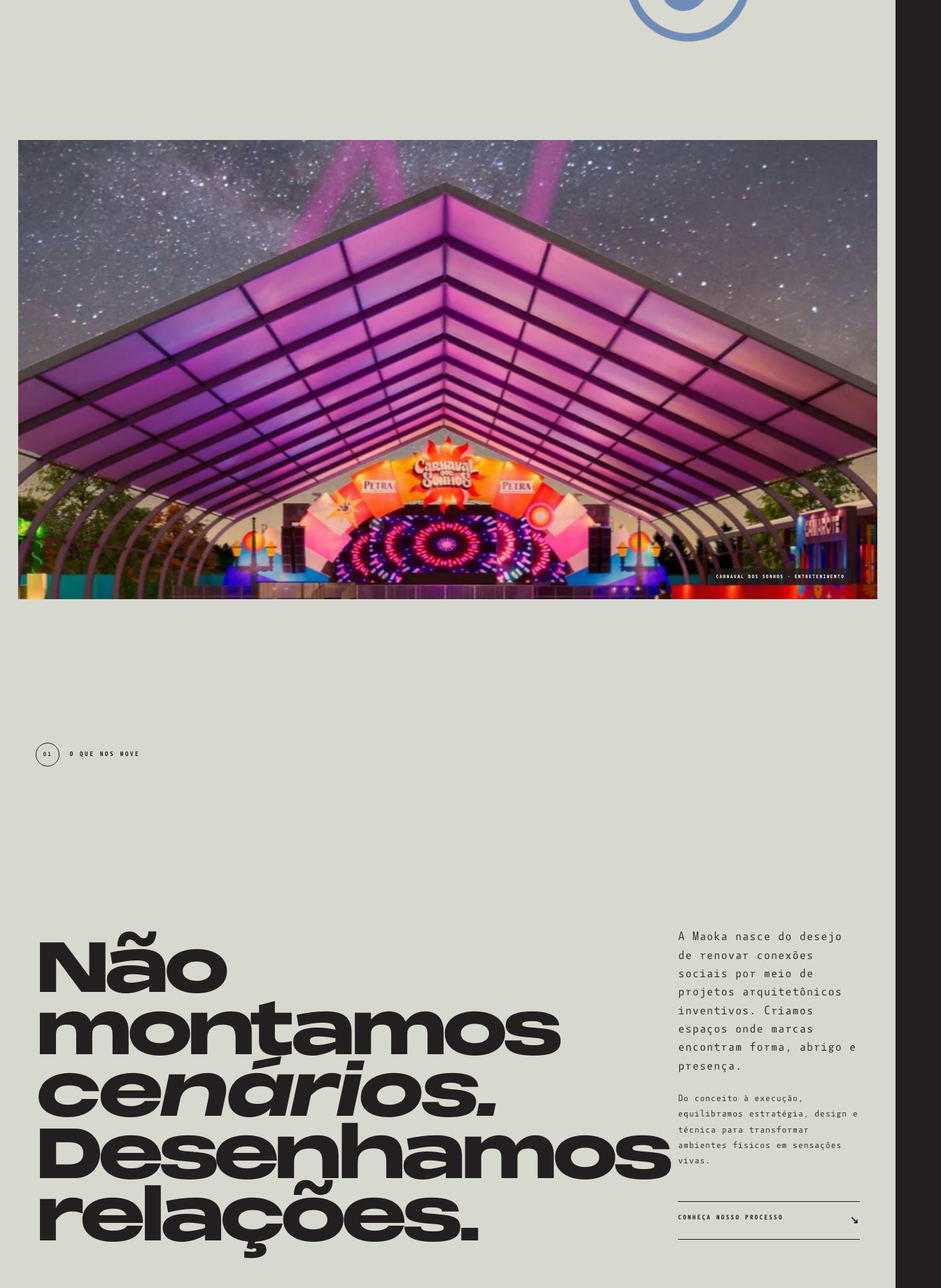
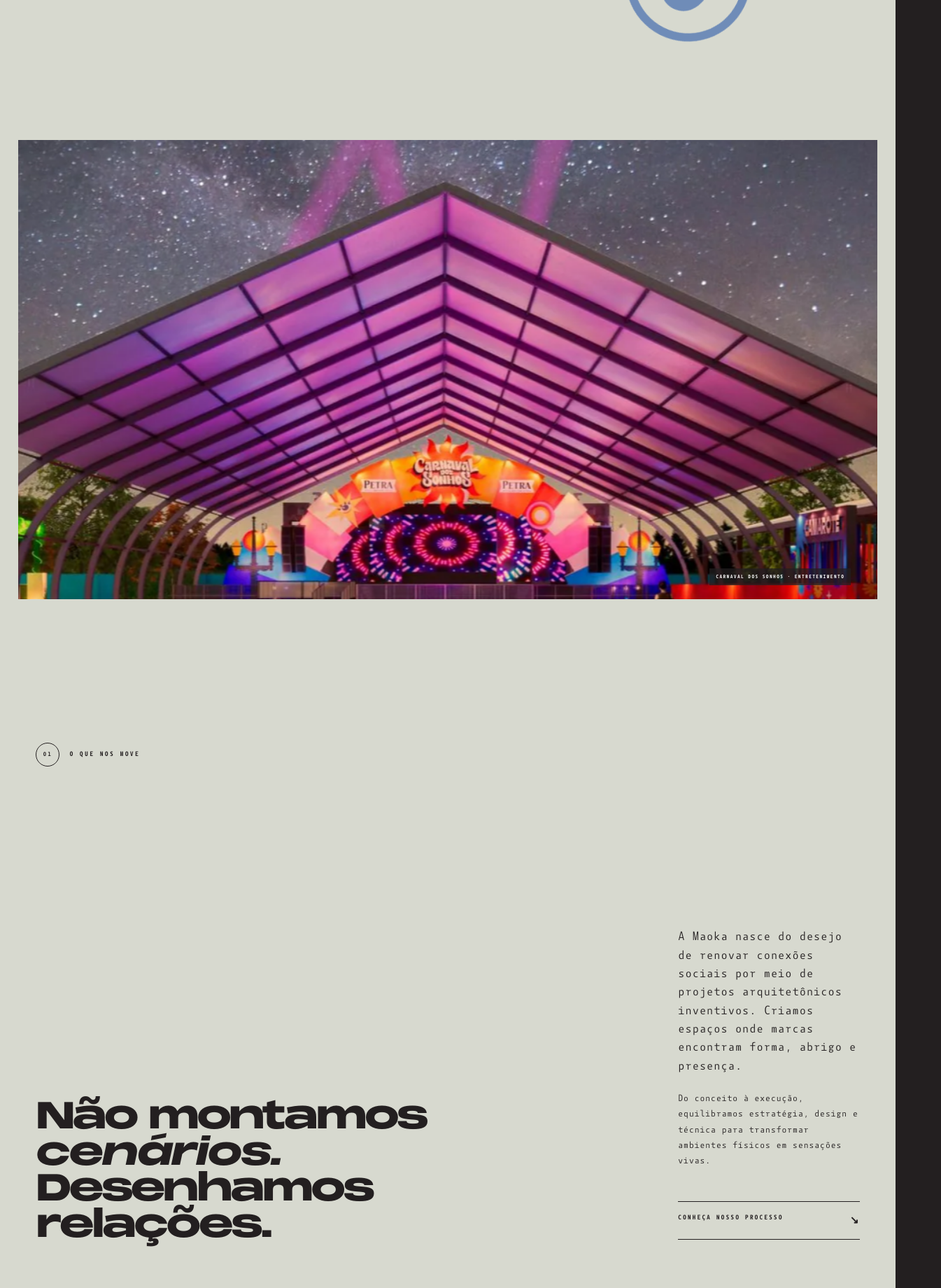
Before and after one commit to tiagojardim83/Site_Maoka, a Next.js app: page / in a window 1280 px wide. Shown: the part 600-2440 px from the top of the page at 70% size, 1345 px wide, since content can reach past the window. Built offline with nearby package versions, Linux system fonts and the light colour scheme; no server answers.

Commit message:
Corrige marca, menu e títulos no desktop

```diff
--- a/app/globals.css
+++ b/app/globals.css
@@ -194,19 +194,11 @@ body:has(a:hover, button:hover) .cursor {
 }
 
 .site-header .brand-logo {
-  filter: brightness(0) saturate(100%) invert(14%) sepia(98%) saturate(7489%) hue-rotate(3deg) brightness(97%) contrast(112%);
+  filter: none;
 }
 
 .footer .brand-logo {
   filter: brightness(0) saturate(100%) invert(91%) sepia(6%) saturate(191%) hue-rotate(33deg) brightness(98%) contrast(90%);
-}
-
-.site-header--scrolled .brand-logo {
-  filter: brightness(0) saturate(100%) invert(14%) sepia(98%) saturate(7489%) hue-rotate(3deg) brightness(97%) contrast(112%);
-}
-
-.site-header--menu .brand-logo {
-  filter: brightness(0) saturate(100%) invert(14%) sepia(98%) saturate(7489%) hue-rotate(3deg) brightness(97%) contrast(112%);
 }
 
 .header-brand {
@@ -269,9 +261,9 @@ body:has(a:hover, button:hover) .cursor {
 .site-header--scrolled .menu-shell { top: 21px; }
 
 .menu-shell.is-open {
-  top: 24px;
-  width: min(82vw, 620px);
-  height: min(82svh, 720px);
+  top: clamp(24px, 3.5vh, 38px);
+  width: min(88vw, 1180px);
+  height: min(88svh, 860px);
   border-radius: 4px;
   box-shadow: 0 20px 55px rgba(var(--ink-rgb), .18);
 }
@@ -309,15 +301,26 @@ body:has(a:hover, button:hover) .cursor {
 
 .menu-toggle span:first-of-type { top: 10px; }
 .menu-toggle span:last-child { top: 17px; }
-.menu-toggle.is-open span:first-of-type { top: 14px; transform: rotate(45deg); }
-.menu-toggle.is-open span:last-child { top: 14px; transform: rotate(-45deg); }
+.menu-toggle.is-open {
+  height: 72px;
+  padding: 0 84px 0 clamp(28px, 4vw, 58px);
+  display: flex;
+  align-items: center;
+}
+.menu-toggle.is-open span {
+  top: 50%;
+  right: clamp(28px, 4vw, 58px);
+  width: 30px;
+}
+.menu-toggle.is-open span:first-of-type { top: 50%; transform: translateY(-.5px) rotate(45deg); }
+.menu-toggle.is-open span:last-child { top: 50%; transform: translateY(-.5px) rotate(-45deg); }
 
 .menu-panel {
   position: absolute;
   inset: 0;
   width: 100%;
   height: 100%;
-  padding: 64px clamp(20px, 4vw, 38px) 25px;
+  padding: 96px clamp(32px, 5vw, 72px) 36px;
   display: flex;
   flex-direction: column;
   opacity: 0;
@@ -344,7 +347,7 @@ body:has(a:hover, button:hover) .cursor {
 
 .menu-panel nav a {
   display: grid;
-  grid-template-columns: 30px 1fr auto;
+  grid-template-columns: 44px 1fr auto;
   align-items: center;
   min-height: 0;
   padding: 13px 0 12px;
@@ -366,7 +369,7 @@ body:has(a:hover, button:hover) .cursor {
 
 .menu-panel nav a:hover { padding-left: 8px; }
 .menu-panel nav small { font-size: 7px; letter-spacing: .15em; }
-.menu-panel nav span { font-size: clamp(17px, 2vw, 23px); letter-spacing: -.035em; line-height: 1; }
+.menu-panel nav span { font-size: clamp(24px, 3.2vw, 48px); letter-spacing: -.045em; line-height: 1; }
 .menu-panel nav i { font-family: var(--serif); font-size: 15px; font-style: normal; }
 
 .menu-footer {
@@ -513,6 +516,7 @@ body:has(a:hover, button:hover) .cursor {
   font-weight: 900;
   font-style: italic;
   letter-spacing: -.045em;
+  padding-right: .06em;
 }
 
 .mobile-only { display: none; }
@@ -631,10 +635,11 @@ body:has(a:hover, button:hover) .cursor {
 .process h2,
 .closing h2 {
   margin: 0;
-  font-size: clamp(52px, 7.7vw, 124px);
+  padding: .06em .05em .14em 0;
+  font-size: clamp(40px, 4.1vw, 68px);
   font-weight: 900;
   letter-spacing: -.07em;
-  line-height: .9;
+  line-height: .98;
 }
 
 .manifesto-copy {
@@ -853,7 +858,7 @@ body:has(a:hover, button:hover) .cursor {
 }
 
 .projects-heading h2 {
-  font-size: clamp(55px, 7.2vw, 112px);
+  font-size: clamp(40px, 4.2vw, 68px);
   justify-self: end;
 }
 
@@ -1032,7 +1037,7 @@ body:has(a:hover, button:hover) .cursor {
 
 .craft h2 {
   margin-top: clamp(70px, 9vw, 130px);
-  font-size: clamp(49px, 5.8vw, 90px);
+  font-size: clamp(30px, 2.8vw, 46px);
 }
 
 .service-list { margin-top: clamp(80px, 9vw, 135px); }
@@ -1047,7 +1052,7 @@ body:has(a:hover, button:hover) .cursor {
 
 .service-list article:last-child { border-bottom: 1px solid rgba(var(--paper-rgb), .22); }
 .service-list article > span { padding-top: 6px; font-size: 9px; letter-spacing: .12em; color: var(--red); }
-.service-list h3 { margin: 0 0 12px; font-size: 25px; font-weight: 900; letter-spacing: -.03em; }
+.service-list h3 { margin: 0 0 12px; font-size: 25px; font-weight: 900; line-height: 1.12; letter-spacing: -.03em; overflow-wrap: break-word; }
 .service-list p { margin: 0; max-width: 440px; color: rgba(var(--paper-rgb), .62); font-size: 13px; line-height: 1.6; }
 
 .process {
@@ -1062,7 +1067,7 @@ body:has(a:hover, button:hover) .cursor {
   align-items: end;
 }
 
-.process h2 { font-size: clamp(55px, 6.9vw, 105px); }
+.process h2 { font-size: clamp(34px, 3.8vw, 60px); }
 .process-intro > p { margin: 0 0 8px; font-size: 14px; line-height: 1.65; }
 
 .process-steps {
@@ -1084,7 +1089,7 @@ body:has(a:hover, button:hover) .cursor {
 .process-steps article + article { border-left: 1px solid var(--line); }
 .process-steps article:hover { transform: translateY(-14px); }
 .process-steps article > span { color: var(--red); font-size: 9px; letter-spacing: .15em; }
-.process-steps h3 { margin: auto 0 16px; font-size: 26px; font-weight: 900; letter-spacing: -.04em; }
+.process-steps h3 { margin: auto 0 16px; font-size: clamp(18px, 1.7vw, 24px); font-weight: 900; line-height: 1.08; letter-spacing: -.04em; overflow-wrap: anywhere; }
 .process-steps p { margin: 0 0 30px; max-width: 230px; font-size: 13px; line-height: 1.55; }
 .process-steps i { margin-top: auto; font-size: 8px; font-style: normal; text-transform: uppercase; letter-spacing: .16em; opacity: .65; }
 
@@ -1166,7 +1171,7 @@ body:has(a:hover, button:hover) .cursor {
   letter-spacing: .2em;
 }
 
-.closing h2 { font-size: clamp(56px, 8.5vw, 136px); }
+.closing h2 { font-size: clamp(44px, 5vw, 78px); }
 .closing h2 em { color: var(--red); }
 
 .cta-orbit {
@@ -1292,7 +1297,7 @@ body:has(a:hover, button:hover) .cursor {
 .modal-copy { padding: clamp(80px, 7vw, 120px) clamp(32px, 4vw, 64px) 48px; display: flex; flex-direction: column; }
 .modal-tags { display: flex; flex-wrap: wrap; gap: 8px; }
 .modal-tags span { padding: 7px 9px; border: 1px solid var(--line); border-radius: 999px; text-transform: uppercase; font-size: 7px; letter-spacing: .14em; }
-.modal-copy h2 { margin: auto 0 24px; font-size: clamp(44px, 5.2vw, 78px); font-weight: 900; line-height: .9; letter-spacing: -.065em; }
+.modal-copy h2 { max-width: 100%; margin: auto 0 24px; font-size: clamp(30px, 3.3vw, 52px); font-weight: 900; line-height: 1.02; letter-spacing: -.05em; overflow-wrap: break-word; }
 .modal-copy p { margin: 0 0 40px; font-size: 14px; line-height: 1.65; }
 .modal-copy a { padding: 17px 0; display: flex; justify-content: space-between; border-top: 1px solid var(--ink); border-bottom: 1px solid var(--ink); text-transform: uppercase; font-size: 8px; font-weight: 700; letter-spacing: .15em; }
 .modal-copy a span { font-size: 17px; }
@@ -1340,6 +1345,8 @@ body:has(a:hover, button:hover) .cursor {
   .craft { grid-template-columns: 1fr; }
   .craft-image { position: relative; height: 72vh; min-height: 520px; }
   .craft-content { padding-left: 5vw; padding-right: 5vw; }
+  .craft h2,
+  .process h2 { font-size: clamp(38px, 5.2vw, 52px); }
   .process-intro { grid-template-columns: 1fr; }
   .process-intro > p { max-width: 520px; }
   .process-steps { grid-template-columns: repeat(2, 1fr); }
@@ -1380,7 +1387,7 @@ body:has(a:hover, button:hover) .cursor {
   .menu-toggle.is-open span:first-of-type { top: 50%; transform: translateY(-.5px) rotate(45deg); }
   .menu-toggle.is-open span:last-child { top: 50%; transform: translateY(-.5px) rotate(-45deg); }
   .menu-panel { padding: 72px 20px 22px; }
-  .menu-panel nav a { min-height: 50px; padding-top: 11px; padding-bottom: 10px; }
+  .menu-panel nav a { min-height: 50px; grid-template-columns: 30px 1fr auto; padding-top: 11px; padding-bottom: 10px; }
   .menu-panel nav span { font-size: 16px; }
   .menu-footer { font-size: 7px; }
   .hero { height: auto; min-height: 0; }
--- a/app/page.tsx
+++ b/app/page.tsx
@@ -556,7 +556,7 @@ export default function Home() {
           <div className="manifesto-grid">
             <h2 className="display-copy reveal">
               Não montamos<br />
-              <em>cenários.</em><br className="mobile-only" aria-hidden="true" /> Desenhamos<br />
+              <em>cenários.</em><br /> Desenhamos<br />
               relações.
             </h2>
             <div className="manifesto-copy reveal">
@@ -668,7 +668,7 @@ export default function Home() {
               <span>03</span>
               <p>O que fazemos</p>
             </div>
-            <h2 className="reveal">Onde estratégia,<br />design e <br className="mobile-only" aria-hidden="true" /><em>experiência</em><br />se encontram.</h2>
+            <h2 className="reveal">Onde estratégia,<br />design e <br /><em>experiência</em><br />se encontram.</h2>
             <div className="service-list">
               <article className="reveal">
                 <span>01</span>
@@ -692,7 +692,7 @@ export default function Home() {
               <span>04</span>
               <p>Nosso ritual</p>
             </div>
-            <h2 className="reveal">Da escuta<br />ao <br className="mobile-only" aria-hidden="true" /><em>extraordinário.</em></h2>
+            <h2 className="reveal">Da escuta<br />ao <br /><em>extraordinário.</em></h2>
             <p className="reveal">Um processo contínuo, próximo e transparente — porque as melhores experiências começam antes de o espaço existir.</p>
           </div>
           <div className="process-steps">
@@ -720,7 +720,7 @@ export default function Home() {
           <div className="closing-shade" />
           <div className="closing-content reveal">
             <p>Tem uma ideia em movimento?</p>
-            <h2>Vamos criar algo<br />que ninguém <br className="mobile-only" aria-hidden="true" /><em>esquece?</em></h2>
+            <h2>Vamos criar algo<br />que ninguém <br /><em>esquece?</em></h2>
             <a className="cta-orbit" href="https://wa.me/5531992066650" target="_blank" rel="noreferrer">
               <span>Começar um projeto</span>
               <i aria-hidden="true">↗</i>
```
Also changed, not shown: public/projects/LOGOTYPEx.svg.
